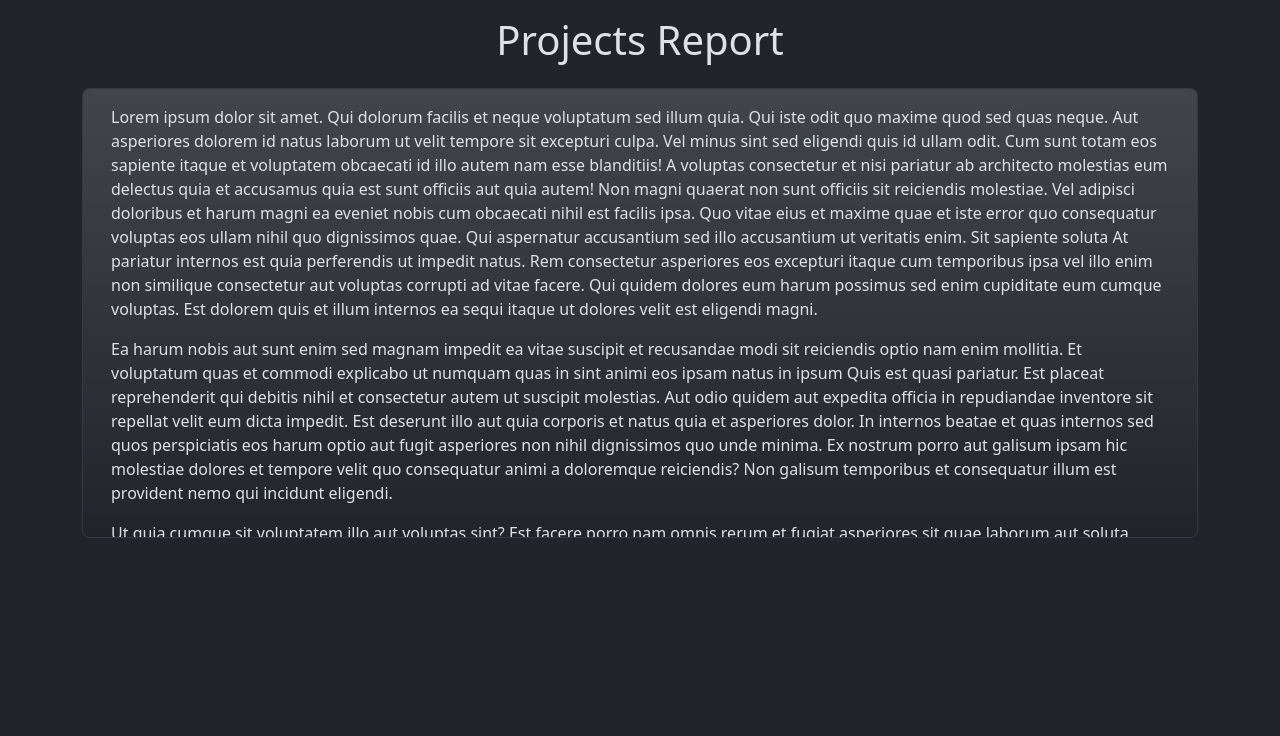
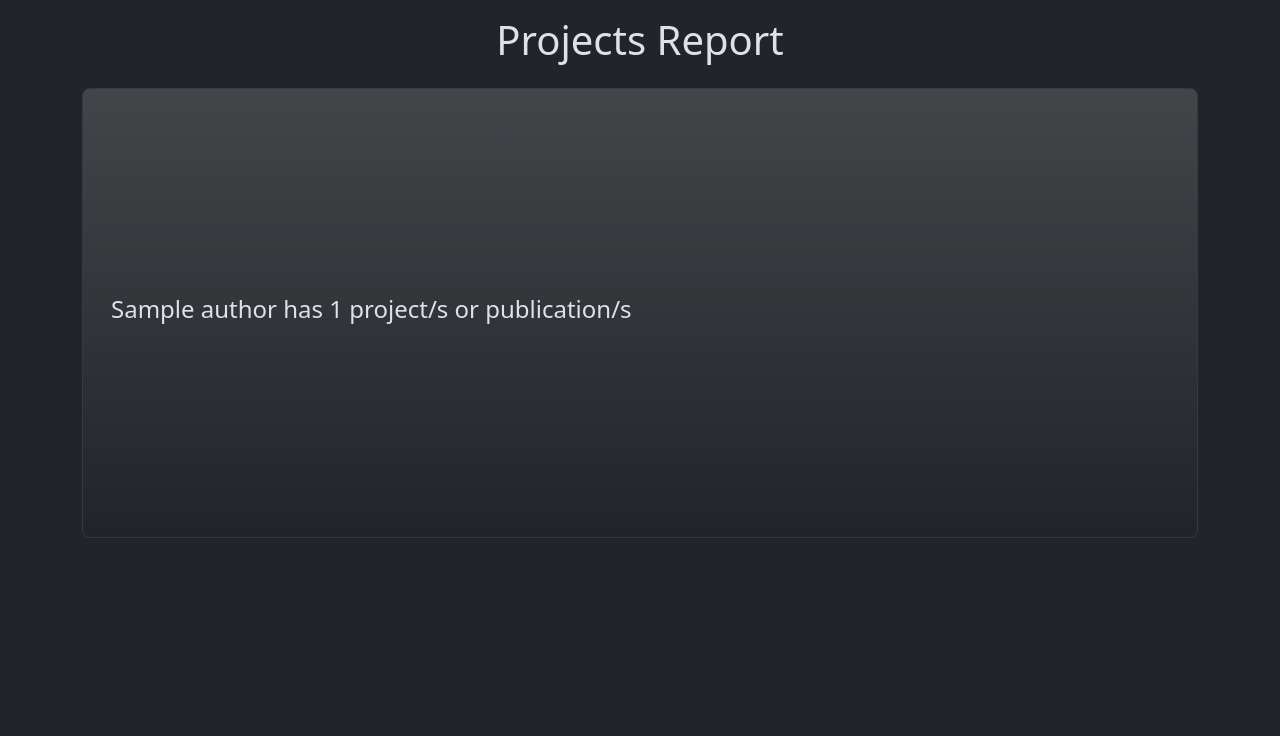
Before and after one commit to LeonBeltran/RPMT, a Flask app: page /admin/report in a window 1280 px wide. Shown: the part 56-792 px from the top of the page. Run offline with Flask 3, Linux system fonts and the light colour scheme; a user stored in the database is signed in; tables that the repository leaves empty hold one stand-in row (values such as "Sample post").

Commit message:
Simple projects report showing authors

```diff
--- a/rpmt/routes.py
+++ b/rpmt/routes.py
@@ -92,7 +92,11 @@ def admin():
 @app.get("/admin/report")
 @login_required
 def report():
-    return render_template("report.html")
+    authors = Author.query.all()
+    author_data = []
+    for author in authors:
+        author_data.append(f"{author.name} has {len(author.projects)} project/s or publication/s")
+    return render_template("report.html", author_data=author_data)
 
 # Admin: Adding Projects
 # ----------------------------------------------------------------------------------------------
--- a/rpmt/templates/report.html
+++ b/rpmt/templates/report.html
@@ -10,11 +10,9 @@
         </div>
     </div>
     <div style="text-align: left; height: 450px;" class="row p-3 rounded-3 bg-gradient border border-dark-subtle overflow-y-scroll align-items-center justify-content-center">
-        <p>Lorem ipsum dolor sit amet. Qui dolorum facilis et neque voluptatum sed illum quia. Qui iste odit quo maxime quod sed quas neque. Aut asperiores dolorem id natus laborum ut velit tempore sit excepturi culpa. Vel minus sint sed eligendi quis id ullam odit. Cum sunt totam eos sapiente itaque et voluptatem obcaecati id illo autem nam esse blanditiis! A voluptas consectetur et nisi pariatur ab architecto molestias eum delectus quia et accusamus quia est sunt officiis aut quia autem! Non magni quaerat non sunt officiis sit reiciendis molestiae. Vel adipisci doloribus et harum magni ea eveniet nobis cum obcaecati nihil est facilis ipsa. Quo vitae eius et maxime quae et iste error quo consequatur voluptas eos ullam nihil quo dignissimos quae. Qui aspernatur accusantium sed illo accusantium ut veritatis enim. Sit sapiente soluta At pariatur internos est quia perferendis ut impedit natus. Rem consectetur asperiores eos excepturi itaque cum temporibus ipsa vel illo enim non similique consectetur aut voluptas corrupti ad vitae facere. Qui quidem dolores eum harum possimus sed enim cupiditate eum cumque voluptas. Est dolorem quis et illum internos ea sequi itaque ut dolores velit est eligendi magni. </p>
-        <p>Ea harum nobis aut sunt enim sed magnam impedit ea vitae suscipit et recusandae modi sit reiciendis optio nam enim mollitia. Et voluptatum quas et commodi explicabo ut numquam quas in sint animi eos ipsam natus in ipsum Quis est quasi pariatur. Est placeat reprehenderit qui debitis nihil et consectetur autem ut suscipit molestias. Aut odio quidem aut expedita officia in repudiandae inventore sit repellat velit eum dicta impedit. Est deserunt illo aut quia corporis et natus quia et asperiores dolor. In internos beatae et quas internos sed quos perspiciatis eos harum optio aut fugit asperiores non nihil dignissimos quo unde minima. Ex nostrum porro aut galisum ipsam hic molestiae dolores et tempore velit quo consequatur animi a doloremque reiciendis? Non galisum temporibus et consequatur illum est provident nemo qui incidunt eligendi. </p>
-        <p>Ut quia cumque sit voluptatem illo aut voluptas sint? Est facere porro nam omnis rerum et fugiat asperiores sit quae laborum aut soluta cupiditate ut expedita quas. 33 odio veniam sed pariatur iste cum commodi autem aut enim vero cum esse sunt eos doloribus distinctio aut facere soluta. Vel aliquid maxime vel galisum labore id deserunt dolores. Eum autem molestias ut consequuntur veniam ad fuga minus est soluta dolores sed dolores veniam. Est dolor nihil non Quis illum non repellendus galisum. Et cupiditate necessitatibus eum minus molestiae non ipsa reiciendis ut eligendi deserunt ab deleniti earum id quasi vero eos libero iusto. Id accusamus itaque et possimus itaque ea amet doloribus non optio fugiat ab nemo velit qui nemo galisum? Et omnis veniam et sint quasi et temporibus omnis qui minima excepturi non impedit sapiente. Aut ducimus beatae non quidem mollitia id doloremque atque ad quos ducimus est sint beatae quo laudantium tempore et omnis rerum. Hic possimus reprehenderit ut quos assumenda sit soluta corporis non sequi deserunt qui sequi voluptatibus ea deleniti quia. </p>
-        <p>Ex modi quaerat et ipsum enim vel consectetur quia vel cumque repudiandae nam nihil consequuntur. 33 cupiditate dolore sed autem iusto et commodi dignissimos ad quia possimus qui aliquid expedita rem voluptate tempora et porro voluptates? Et dignissimos sunt id tempore unde quo modi quae in cumque expedita. Vel voluptatem laborum eum sequi delectus et delectus quas! Ut commodi excepturi ab voluptatibus numquam ea doloremque maiores. Qui odio provident sed ratione temporibus et maxime blanditiis et incidunt molestiae qui exercitationem quos qui alias nemo et quis similique. Qui velit doloremque est animi reprehenderit et alias beatae ut corporis laborum. Ad magni distinctio eos pariatur corrupti qui iure molestias cum repellat quos 33 dicta tempora? Vel cumque culpa rem sint perspiciatis ut quis cumque ex dolor totam. Et cumque voluptatibus eos nemo corporis et eius exercitationem 33 autem repudiandae est perferendis vitae. Et facere rerum qui eveniet repudiandae est exercitationem cumque ut veniam magni qui sint tenetur est voluptatem error. Ut harum dolorem eum repellat quae aut quibusdam consequuntur et rerum asperiores qui praesentium quis. Est adipisci maiores eum internos provident ut voluptate soluta. Qui veritatis velit ut repudiandae internos sed blanditiis repellat non nihil porro quo dolorem culpa non nulla doloribus. </p>
-        <p>Aut repellat repudiandae ut dicta dolor ut suscipit earum ut libero voluptate ut dicta voluptas. Ut minima inventore est quia doloremque eos accusantium incidunt non consectetur molestiae et illum autem. Nam nisi culpa aut perferendis excepturi ex quaerat delectus quo nisi veniam 33 asperiores repellendus. Aut esse eius est eaque cupiditate ad cupiditate architecto sed distinctio nobis 33 impedit neque qui inventore perferendis qui ullam autem. Ut quod consequatur est esse similique eum officia vero et deserunt quasi ut incidunt provident eos ullam consequatur aut excepturi architecto. Vel earum voluptas est ducimus earum vel minima iure aut consequatur possimus id galisum obcaecati in excepturi aliquid. Et aliquid earum aut repellat magni rem rerum ipsam quo repudiandae illo ea suscipit sunt. Est voluptas illum vel architecto galisum id totam cumque est inventore facilis sit molestiae eius. Ea dolores atque sit dolor Quis est fuga enim At laudantium distinctio ut repellendus quisquam eum laboriosam illo sit quibusdam iure. Ab laborum dolor a laborum Quis vel ducimus explicabo est fugit rerum. Et dolore voluptas et autem officiis aut corrupti provident a doloribus odit rem nobis sequi aut ratione sint est illum provident. Non soluta reprehenderit ut quia dignissimos quo iste voluptatem non natus veritatis eos quis beatae quo quos reprehenderit? Non aliquid animi sed illo impedit eos dolorem nihil et fugit fuga. Ut dolorem dolores et fuga minus quo natus unde. </p>
+        {% for author in author_data %}
+            <h4>{{ author }}</h4>
+        {% endfor %}
     </div>
 </div>
 {% endblock %}
```
